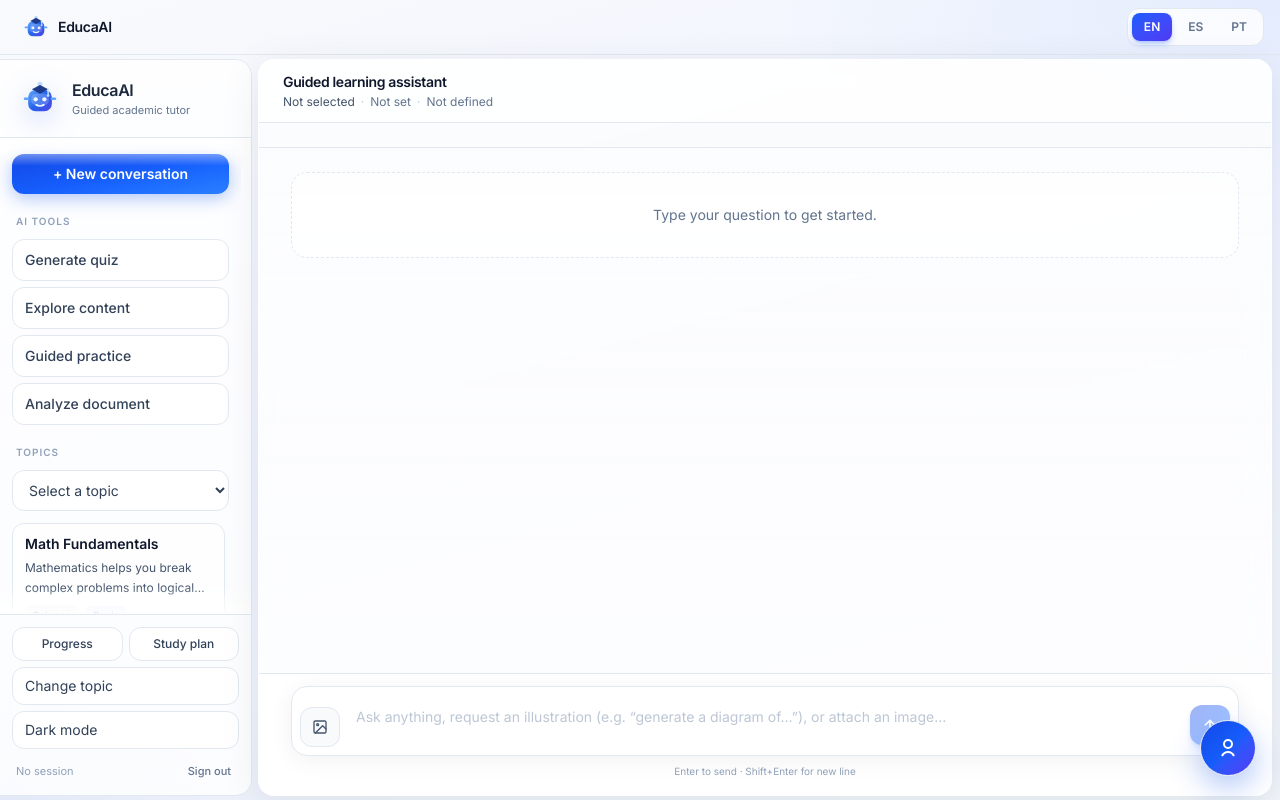
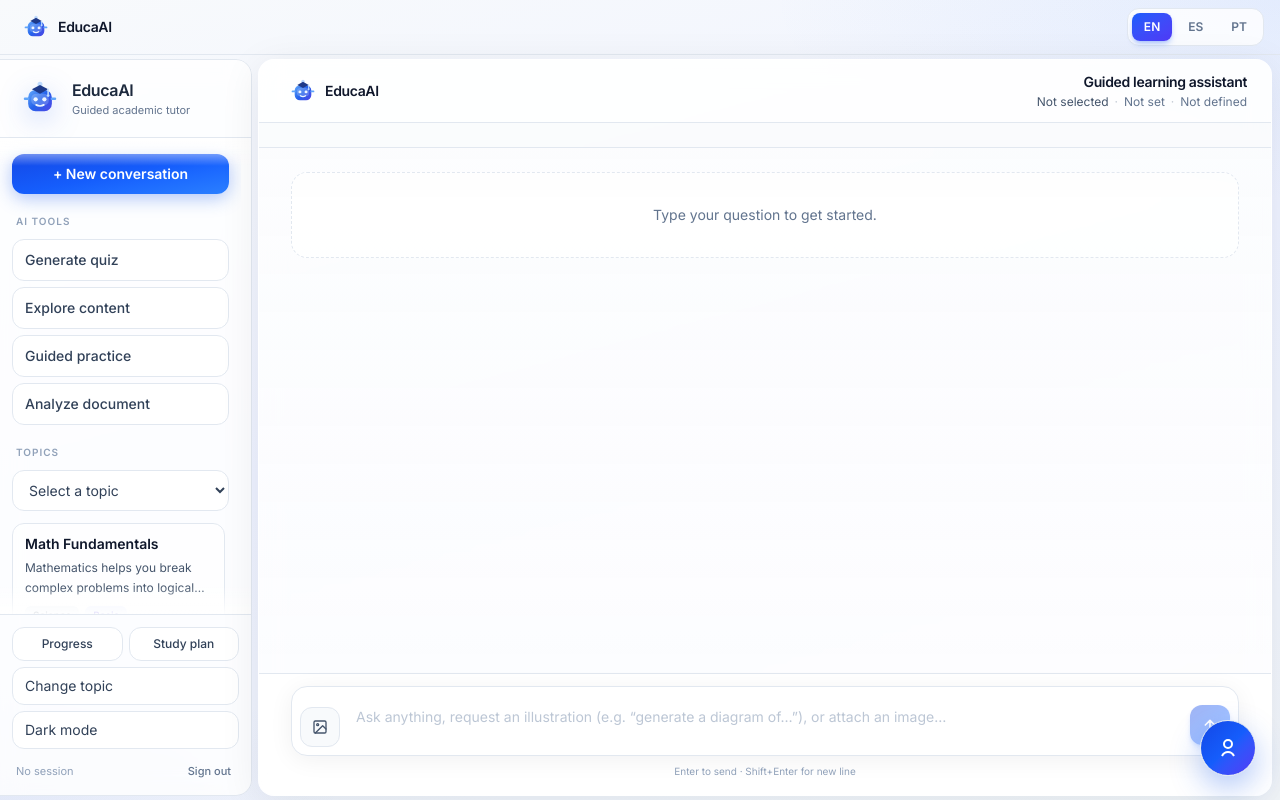
Before and after one commit to darex200/EducaAi, a Next.js app: page /tutor in a window 1280 px wide. Built offline with nearby package versions, Linux system fonts and the light colour scheme.

Commit message:
Place EducaAI home button inside the chat header.
Put the brand link in the ChatWindow top-left so it appears inside
the chat panel itself, not only in the outer shell bar.

Co-authored-by: darex200 <darex200@users.noreply.github.com>

```diff
--- a/components/chat/chat-window.tsx
+++ b/components/chat/chat-window.tsx
@@ -1,6 +1,8 @@
 "use client";
 
+import Link from "next/link";
 import type { TutorMessage } from "@/components/ai-tutor/types";
+import { BrandLogo } from "@/components/brand-logo";
 import { MessageBubble } from "@/components/chat/message-bubble";
 import { useLanguage } from "@/context/language-context";
 
@@ -47,18 +49,32 @@ export function ChatWindow({
   return (
     <section className={`flex h-full flex-col overflow-hidden rounded-2xl border ${shell}`}>
       <header
-        className={`theme-animate shrink-0 border-b px-4 py-3 sm:px-6 ${
+        className={`theme-animate flex shrink-0 items-center justify-between gap-3 border-b px-4 py-3 sm:px-6 ${
           isDarkMode ? "dark-header" : "border-slate-100/80 bg-white/50"
         }`}
       >
-        <p className="text-sm font-semibold tracking-tight">{t("assistantTitle")}</p>
-        <p className={`theme-animate mt-0.5 text-xs ${isDarkMode ? "text-[var(--dark-text-muted)]" : "text-slate-500"}`}>
+        <Link
+          href="/"
+          className={`inline-flex shrink-0 items-center gap-2 rounded-lg px-1.5 py-1 text-sm font-semibold tracking-tight transition ${
+            isDarkMode
+              ? "text-slate-100 hover:bg-white/5"
+              : "text-slate-900 hover:bg-slate-100/80"
+          }`}
+          aria-label="EducaAI — ir a la página principal"
+        >
+          <BrandLogo className="h-7 w-7" />
+          <span>EducaAI</span>
+        </Link>
+        <div className="min-w-0 text-right">
+          <p className="truncate text-sm font-semibold tracking-tight">{t("assistantTitle")}</p>
+          <p className={`theme-animate mt-0.5 truncate text-xs ${isDarkMode ? "text-[var(--dark-text-muted)]" : "text-slate-500"}`}>
             <span className={isDarkMode ? "text-[var(--dark-text-soft)]" : "text-slate-600"}>{topicLabel}</span>
             <span className="mx-1.5 opacity-40">·</span>
             {levelLabel}
             <span className="mx-1.5 opacity-40">·</span>
             {difficultyLabel}
           </p>
+        </div>
       </header>
 
       {showTopicSelector && (
```
Lines whose indentation alone changed are shown as unchanged.
